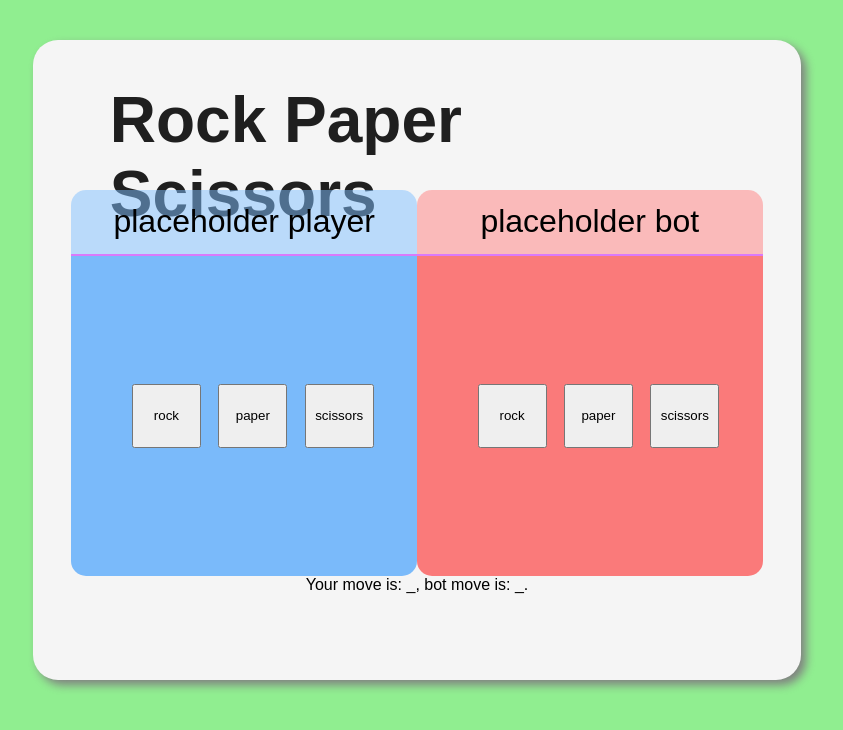
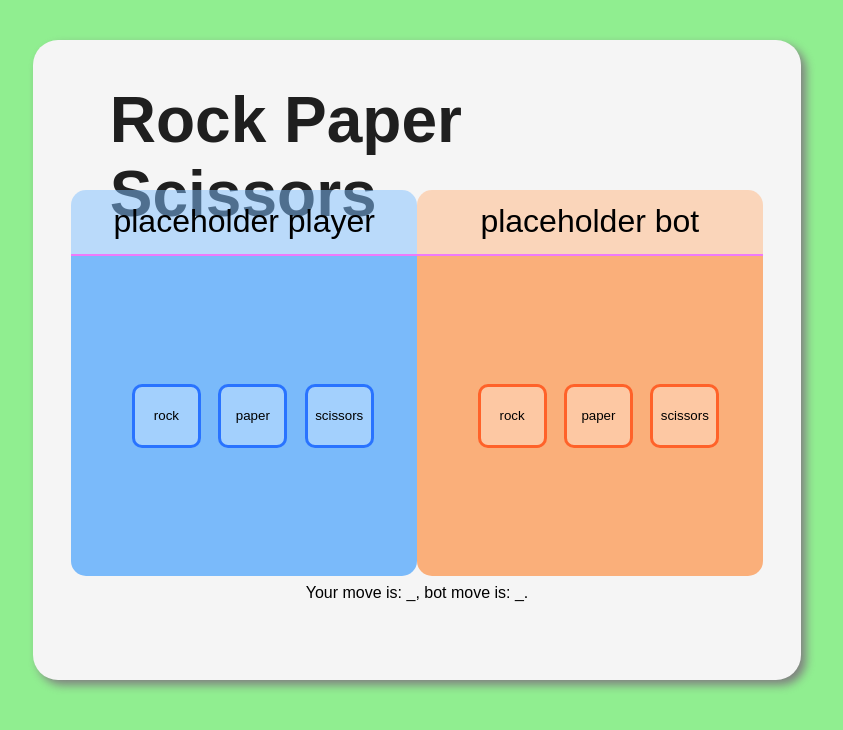
Before and after one commit to Ananasser/rock-paper-scissors, a plain HTML site: page index.html in a window 1280 px wide. Shown: the whole page, without its empty margins (223-1066 px from the left). Drawn offline with Linux system fonts and the light colour scheme.

Commit message:
Improve design

```diff
--- a/style.css
+++ b/style.css
@@ -36,7 +36,7 @@ body {
     width: 90%;
     display: flex;
     justify-content: center;
-    border-bottom: solid hsla(285 100% 50% / 0.5) 2px;
+    border-bottom: solid hsla(295 100% 50% / 0.5) 2px;
 }
 
 .score_row > .score_area {
@@ -61,7 +61,7 @@ body {
 }
 
 .score_row .bot {
-    background-color: hsla(0 100% 75% / 0.5);
+    background-color: hsla(25 100% 75% / 0.5);
 }
 
 .choice_row {
@@ -72,20 +72,12 @@ body {
     justify-content: center;
 }
 
-
-
 .choice_row > .choice_area {
 
     border-bottom-left-radius: 15px;
     border-bottom-right-radius: 15px;
 
-    /*border: 2px solid black;*/
-
     width: 50%;
-
-    /*margin-right: 5%;
-    margin-left: 5%;*/
-
     display: block;
 
     display: flex;
@@ -98,20 +90,46 @@ body {
 }
 
 .choice_row .bot {
-    background-color: hsla(0 100% 50% / 0.5);
+    background-color: hsla(25 100% 50% / 0.5);
 }
 
 .choice_item {
     height: 20%;
     width: 20%;
     margin-left: 5%;
+    border-radius: 10px;
 }
 
-/*.top, .bottom {
-    height: 50%;
-
+.player .choice_item {
+    border: 3px solid hsla(220 100% 50% / 0.75);
+    background-color: hsla(210 100% 90% / 0.5);
 }
 
-.bottom > .choice_item {
-    margin: 0 10%;
-}*/
+.player .choice_item:hover {
+    background-color: hsla(210 100% 50% / 0.5);
+}
+
+.bot .choice_item {
+    border: 3px solid hsla(15 100% 50% / 0.75);
+    background-color: hsla(25 100% 90% / 0.5);
+}
+
+.bot .choice_item:hover {
+    background-color: hsla(25 100% 50% / 0.5);
+}
+
+.info_row {
+    margin-top: 1vh;
+}
+
+.won {
+    background-color: #88ff78;
+}
+
+.lost {
+    background-color: #fc685d;
+}
+
+.tied {
+    background-color: #b0b0b0;
+}
```
